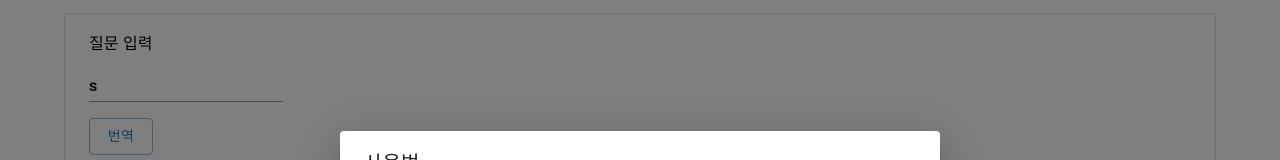
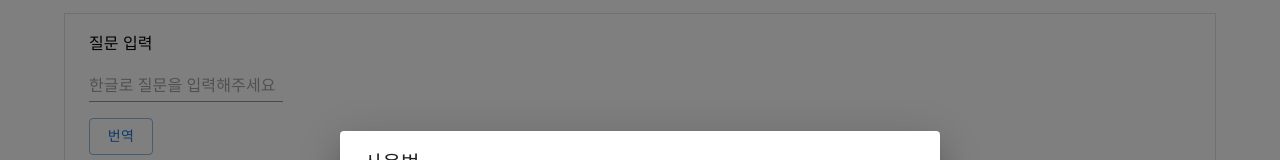
Before and after one commit to kth1017/practice_ChatGPT_1, a React (Create React App) app in the folder src/main/frontend/: page / in a window 1280 px wide. Shown: the part 153-313 px from the top of the page. Built offline with nearby package versions, Linux system fonts and the light colour scheme; no server answers.

Commit message:
브랜치 분리

```diff
--- a/src/main/frontend/src/App.js
+++ b/src/main/frontend/src/App.js
@@ -52,53 +52,32 @@ function useModState() {
 
 const FormContext = React.createContext();
 function FormProvider({ children }) {
-      const formState = useState(["start1", "start2"]);
+      const formState = useState([null, null, null]);
       return <FormContext.Provider value={formState}>
              {children}
             </FormContext.Provider>;
     }
-function useFormState() {
+function useFormState(putIndex) {
       const value = useContext(FormContext);
       if (value === undefined) {
         throw new Error('error')
 
-        }   return value[0][0];
+        }
+        const index = putIndex;
+        return [ value[0][index],
+          (newValue) => {
+            const newArray = [...value[0]];
+            newArray[index] = newValue;
+            value[1](newArray);
+          },
+        ];
     }
-
-const TransQContext = React.createContext();
-function TransQProvider({ children }) {
-        const TransQState = useState(null);
-        return <TransQContext.Provider value={TransQState}>
-                {children}
-            </TransQContext.Provider>;
-}
-function useTransQState() {
-        const value = useContext(TransQContext);
-        if (value === undefined) {
-        throw new Error('error')
-
-        }   return value;
-}
-
-const ResultAContext = React.createContext();
-function ResultAProvider({ children }) {
-        const ResultAState = useState(null);
-        return <ResultAContext.Provider value={ResultAState}>
-                {children}
-            </ResultAContext.Provider>;
-}
-function useResultAState() {
-        const value = useContext(ResultAContext);
-        if (value === undefined) {
-        throw new Error('error')
-
-        }   return value;
-}
 
 
 function Box() {
+    console.log("box 렌더링 횟수");
     return <>
-            <TransQProvider><ResultAProvider><FormProvider>
+            <FormProvider>
                 <Container sx={{ border: 1, padding: 2, borderColor: 'divider' }}>
                     질문 입력 <Form></Form>
                     추천 질문 <br />
@@ -110,15 +89,17 @@ function Box() {
                 <Container sx={{ border: 1, padding: 2, borderColor: 'divider' }}>
                     답변 <ResultForm></ResultForm>
                 </Container>
-            </FormProvider></ResultAProvider></TransQProvider>
+            </FormProvider>
         </>
 }
 
 
 function Form(props) {
-    const [bindingQ, setBindingQ] = useFormState();
-    const [transQ, setTransQ] = useTransQState();
-    const [resultA, setResultA] = useResultAState();
+    const [bindingQ, setBindingQ] = useFormState(0);
+    const [transQ, setTransQ] = useFormState(1);
+    const [resultA, setResultA] = useFormState(2);
+    console.log("form 렌더링 횟수");
+    console.log(bindingQ, "bingdingQ");
 
     return <form onSubmit={event =>{
         event.preventDefault();
@@ -127,13 +108,14 @@ function Form(props) {
                     {originQ: `${originQ}`})
                   .then(function (response) {
                     console.log(response);
+                    axios.get('/api/transQ')
+                    .then(response => {setTransQ(JSON.stringify(response.data.message.result.translatedText).replace(/"/gi, ""));
+                                        })
+                    .catch(error => console.log(error))
                   })
                   .catch(function (error) {
                     console.log(error);});
-        axios.get('/api/transQ')
-                    .then(response => {setTransQ(JSON.stringify(response.data.message.result.translatedText).replace(/"/gi, ""));
-                                        })
-                    .catch(error => console.log(error))
+
 
 
         }}>
@@ -144,10 +126,11 @@ function Form(props) {
 }
 
 function ButtonForm(props) {
-    const [bindingQ, setBindingQ] = useFormState();
-    const [transQ, setTransQ] = useTransQState();
-    const [resultA, setResultA] = useResultAState();
+    const [bindingQ, setBindingQ] = useFormState(0);
+    const [transQ, setTransQ] = useFormState(1);
+    const [resultA, setResultA] = useFormState(2);
     const [qArr, setQArr] = useState([]);
+    console.log("buttonform 렌더링 횟수");
 
     useEffect(() => {
         axios.get('/apiTest')
@@ -178,9 +161,10 @@ function ButtonForm(props) {
 }
 
 function TransForm(props) {
-    const [bindingQ, setBindingQ] = useFormState();
-    const [transQ, setTransQ] = useTransQState();
-    const [resultA, setResultA] = useResultAState();
+    const [bindingQ, setBindingQ] = useFormState(0);
+    const [transQ, setTransQ] = useFormState(1);
+    const [resultA, setResultA] = useFormState(2);
+    console.log("transform 렌더링 횟수");
     return <form onSubmit={event => {
         const LocalTransQ = event.target.transQ.value;
             event.preventDefault();
@@ -204,9 +188,10 @@ function TransForm(props) {
 }
 
 function ResultForm() {
-    const [bindingQ, setBindingQ] = useFormState();
-    const [transQ, setTransQ] = useTransQState();
-    const [resultA, setResultA] = useResultAState();
+    const [bindingQ, setBindingQ] = useFormState(0);
+    const [transQ, setTransQ] = useFormState(1);
+    const [resultA, setResultA] = useFormState(2);
+    console.log("resultform 렌더링 횟수");
     return <div>{resultA}</div>
 }
 
```
Also changed, not shown: 2 other files (tests, documents, lock files or other folders).
